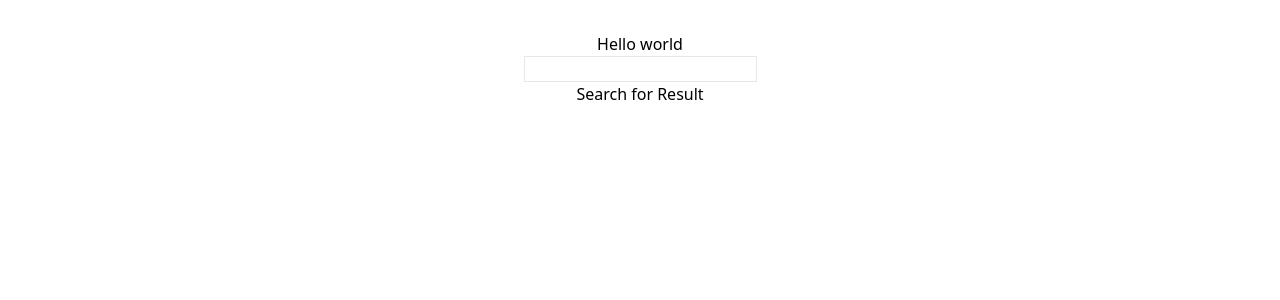
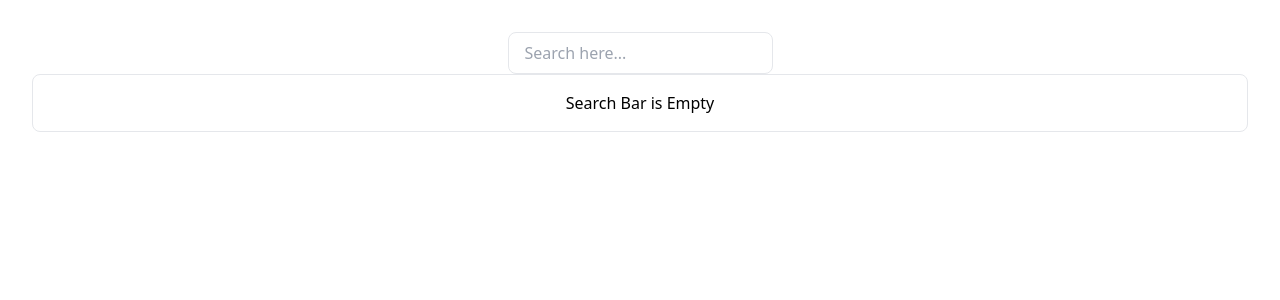
Before and after one commit to NEVIL77/Learning-New-Things, a React (Vite) app: page / in a window 1280 px wide. Shown: the top 300 px of the page. Built offline with nearby package versions, Linux system fonts and the light colour scheme.

Commit message:
code Done for Atomic Componetn

```diff
--- a/src/App.jsx
+++ b/src/App.jsx
@@ -1,11 +1,12 @@
 import './App.css'
 import Search from './component/Search'
+import SearchAtom from './component/SearchAtom'
 
 function App() {
 
   return (
     <>
-      <Search/>
+      <SearchAtom/>
     </>
   )
 }
--- a/src/component/SearchAtom.jsx
+++ b/src/component/SearchAtom.jsx
@@ -1,6 +1,11 @@
+import { useState } from "react"
 import SearchInputAtom from "./searchAtom/SearchInputAtom"
+import SearchResultAtom from "./searchAtom/SearchResultAtom"
 
 const SearchAtom = ()=>{
+
+    const [result,setResult] = useState([])
+    const [searchValue, setSearchValue] = useState('')
 
     const data = [
         {
@@ -16,9 +21,23 @@ const SearchAtom = ()=>{
             email : "Cucumber@gmail.com"
         },
     ]
+
+    const handleType = (event)=>{
+        const search = event.target.value.toLowerCase()
+        if(search == ''){
+            setResult([])
+            setSearchValue('')
+        }
+        else{
+            const result= data.filter((data)=>data.name.toLowerCase().includes(search))
+            setResult(result)
+            setSearchValue(search)
+        }
+    }
     return (
         <>
-            <SearchInputAtom/>
+            <SearchInputAtom handleType={handleType} searchValue={searchValue} />
+            <SearchResultAtom result={result} searchValue={searchValue}/>
         </>
     )
 }
--- a/src/component/searchAtom/SearchInputAtom.jsx
+++ b/src/component/searchAtom/SearchInputAtom.jsx
@@ -1,7 +1,7 @@
-const SearchInputAtom = ()=>{
+const SearchInputAtom = ({ handleType, searchValue }) => {
     return (
         <>
-
+            <input type="text" className="border border-grey-900 bg-grey-700 rounded-lg px-4 py-2" placeholder="Search here..." onChange={handleType} value={searchValue} />
         </>
     )
 }
--- a/src/component/searchAtom/SearchResultAtom.jsx
+++ b/src/component/searchAtom/SearchResultAtom.jsx
@@ -1,7 +1,32 @@
-const SearchResultAtom = ()=>{
+import { useEffect } from "react"
+
+const SearchResultAtom = ({ result, searchValue }) => {
+    useEffect(() => {
+        console.log(">>>searchValue", searchValue)
+    }, [searchValue])
     return (
         <>
-
+            {searchValue ? (
+                result.length > 0 ? (
+                    result.map((data, index) => (
+                        <div
+                            key={index}
+                            className="p-4 mb-2 bg-white border border-grey-200 rounded-lg shadow-sm hover:shadow-md transition-shadow duration-200"
+                        >
+                            <div className="text-lg font-semibold text-grey-900">Name: {data.name}</div>
+                            <div className="text-sm text-grey-600">Email: {data.email}</div>
+                        </div>
+                    ))
+                ) : (
+                    <div className="p-4 text-center text-grey-700 bg-grey-100 border border-grey-200 rounded-lg">
+                        No Result Found
+                    </div>
+                )
+            ) : (
+                <div className="p-4 text-center text-grey-700 bg-grey-100 border border-grey-200 rounded-lg">
+                    Search Bar is Empty
+                </div>
+            )}
         </>
     )
 }
```
